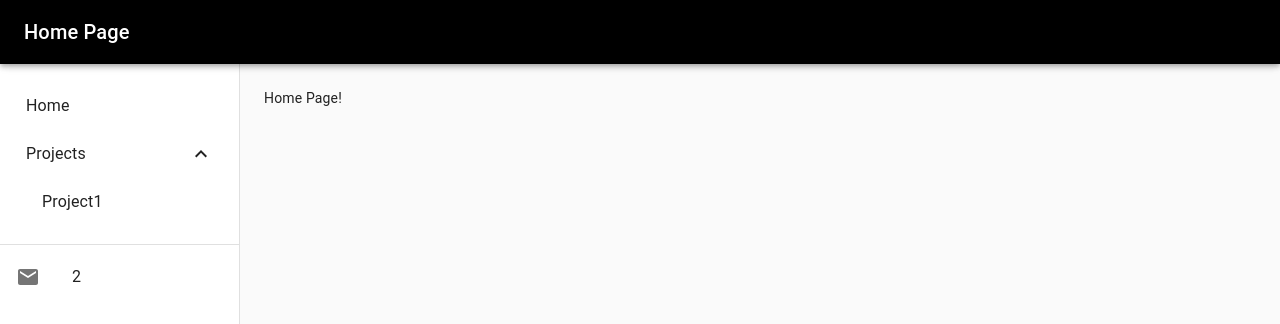
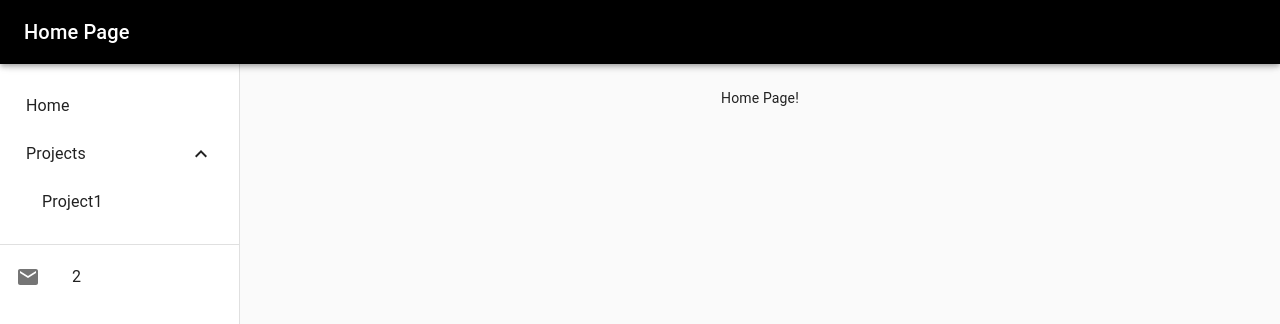
Before and after one commit to GreatGameDota/website, a React (Create React App) app: page / in a window 1280 px wide. Shown: the top 324 px of the page. Built offline with nearby package versions, Linux system fonts and the light colour scheme.

Commit message:
Add HomePageStyles

```diff
--- a/src/components/HomePage.js
+++ b/src/components/HomePage.js
@@ -1,11 +1,17 @@
-import React, { Component } from 'react'
+import React, { Component } from 'react';
+import { withStyles } from '@material-ui/styles';
+import styles from '../styles/HomePageStyles';
 
-export default class HomePage extends Component {
-  render() {
-    return (
-      <div>
-        Home Page!
-      </div>
-    )
-  }
+class HomePage extends Component {
+	render () {
+		const { classes } = this.props;
+		return (
+			<div className={classes.root}>
+				Home Page!
+				<br />
+			</div>
+		);
+	}
 }
+
+export default withStyles(styles)(HomePage);
--- a/src/components/Project1.js
+++ b/src/components/Project1.js
@@ -9,7 +9,7 @@ class Project1 extends Component {
 		return (
 			<div>
 				Project1
-        <br></br>
+				<br />
 				<Button variant='contained' className={classes.button}>
 					<a href='https://github.com/GreatGameDota/my-website/archive/master.zip'>Download</a>
 				</Button>
@@ -17,4 +17,5 @@ class Project1 extends Component {
 		);
 	}
 }
+
 export default withStyles(styles)(Project1);
--- /dev/null
+++ b/src/styles/HomePageStyles.js
@@ -0,0 +1,5 @@
+export default {
+  root: {
+    textAlign: 'center'
+  }
+}
```
